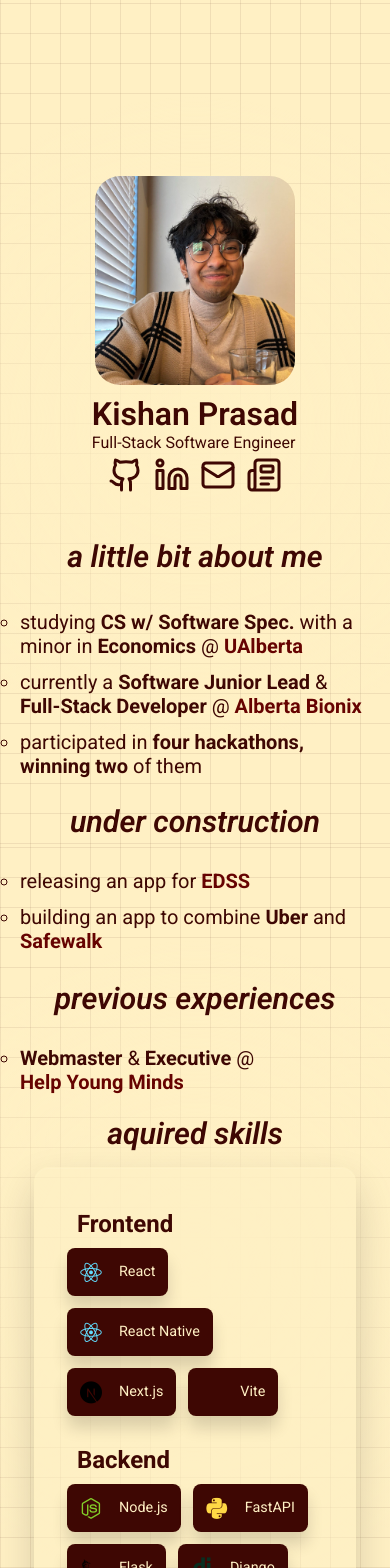
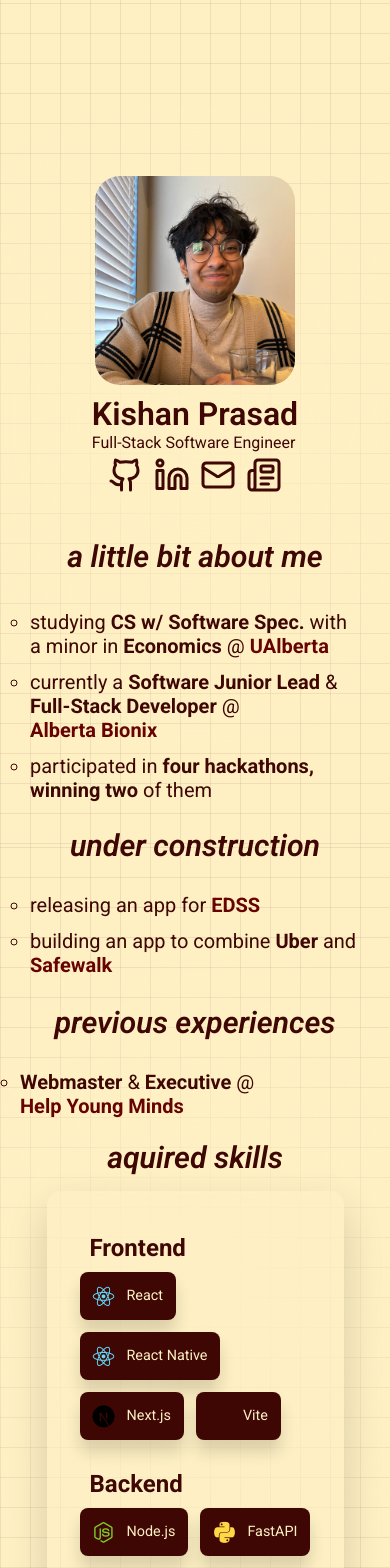
Before and after one commit to kprasad001/portfolio, a React (Vite) app in the folder portfolio/: page / in a window 390 px wide. Shown: the top 1568 px of the page. Built offline with nearby package versions, Linux system fonts and the light colour scheme.

Commit message:
margins fix mobile again

```diff
--- a/portfolio/src/components/CSS/contact.css
+++ b/portfolio/src/components/CSS/contact.css
@@ -127,6 +127,10 @@
 		width: 100%;
 	}
 
+	ul {
+		font-size: 1.25rem;
+	}
+
 	.contact .contact-form input,
 	.contact .contact-form textarea {
 		min-width: 0;
--- a/portfolio/src/components/CSS/experience.css
+++ b/portfolio/src/components/CSS/experience.css
@@ -69,8 +69,8 @@
 		flex-direction: column;
 		align-items: center;
 		margin-top: 1em;
-		padding-left: 20px;
-		padding-right: 20px;
+		padding-left: 30px;
+		padding-right: 30px;
 
 		h1 {
 			align-self: center;
--- a/portfolio/src/components/CSS/home.css
+++ b/portfolio/src/components/CSS/home.css
@@ -3,8 +3,6 @@
 	flex-direction: column;
 	align-items: center;
 	gap: 1em;
-	padding-left: 20px;
-	padding-right: 20px;
 
 	.intro-flex {
 		display: flex;
@@ -181,6 +179,8 @@
 		flex-direction: column;
 		align-items: center;
 		gap: 1em;
+		padding-left: 30px;
+		padding-right: 30px;
 
 
 		.intro-flex {
--- a/portfolio/src/components/CSS/skills.css
+++ b/portfolio/src/components/CSS/skills.css
@@ -79,6 +79,7 @@
 	display: inline-flex;
 	align-items: center;
 	justify-content: center;
+    margin-right: -5px;
 }
 
 .skill-label {
```
